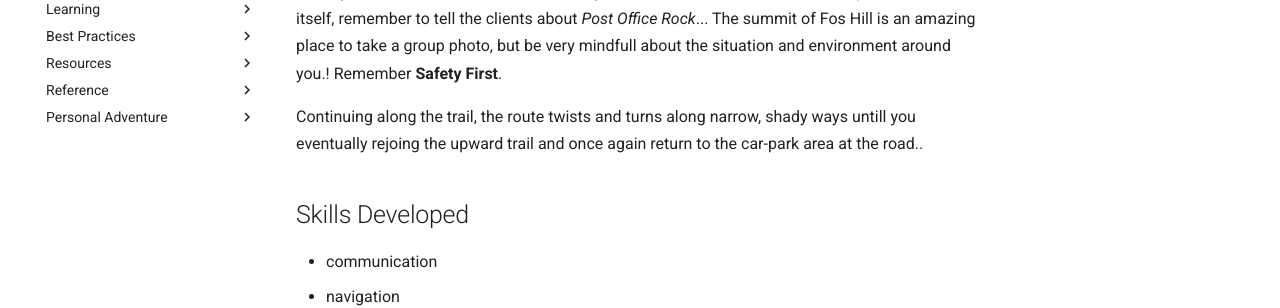
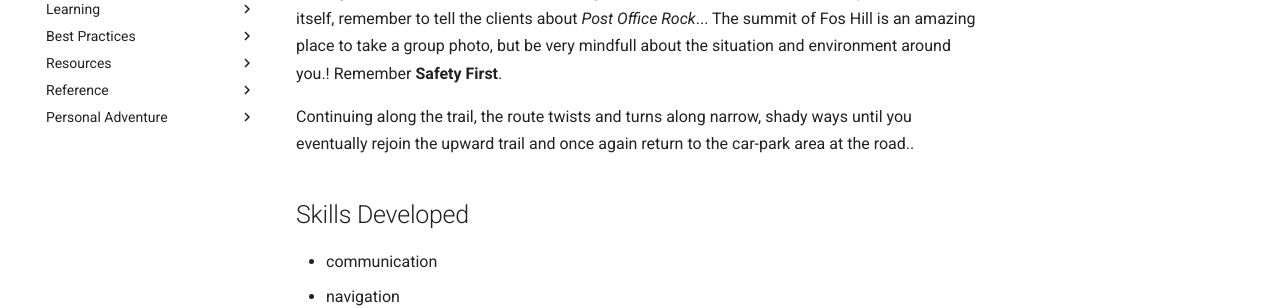
Before and after one commit to Matt-Adventure-Ardeche/staffhandbook, an MkDocs documentation site: the page built from docs/activities/fosshill.md, in a window 1280 px wide and 1143 px high. Shown: the part 587-895 px from the top of the window. Built offline with MkDocs 1.6.1 and Material for MkDocs 9.7.7, drawn with Linux system fonts in a browser that asks for light colours; comment, search, counter and statistics services are not loaded.

Commit message:
sp errors

```diff
--- a/docs/activities/fosshill.md
+++ b/docs/activities/fosshill.md
@@ -6,7 +6,7 @@ The path begins within the grounds at **Base du Cros**, and continues along the
 
 At some point along the trail you will arrive at a breathtaking viewpoint where clients can enjoy a 108 degree panorama.  Below is the Base du Cros, to your left the *'Rocket Base'* on its own hill-top, in front and below the **Ardeche River**, the village and town of both Salavas & Vallon Pont d'Arc, directly in front above Vallon is the building of **Chauvet 2**, harder to see is the top of Pont d'Arc itself, remember to tell the clients about *Post Office Rock*... The summit of Fos Hill is an amazing place to take a group photo, but be very mindfull about the situation and environment around you.! Remember **Safety First**.
 
-Continuing along the trail, the route twists and turns along narrow, shady ways untill you eventually rejoing the upward trail and once again return to the car-park area at the road..
+Continuing along the trail, the route twists and turns along narrow, shady ways until you eventually rejoin the upward trail and once again return to the car-park area at the road..
 
 ## Skills Developed
 - communication
```
